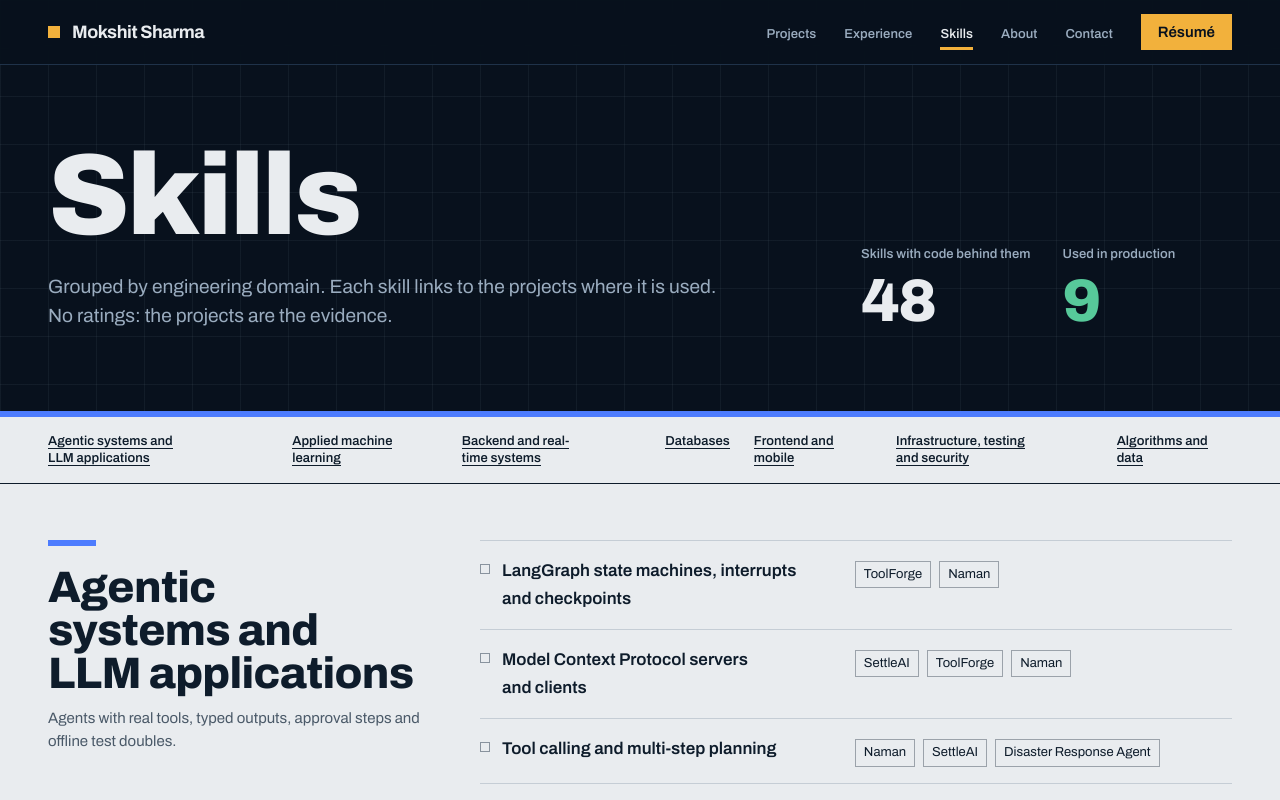
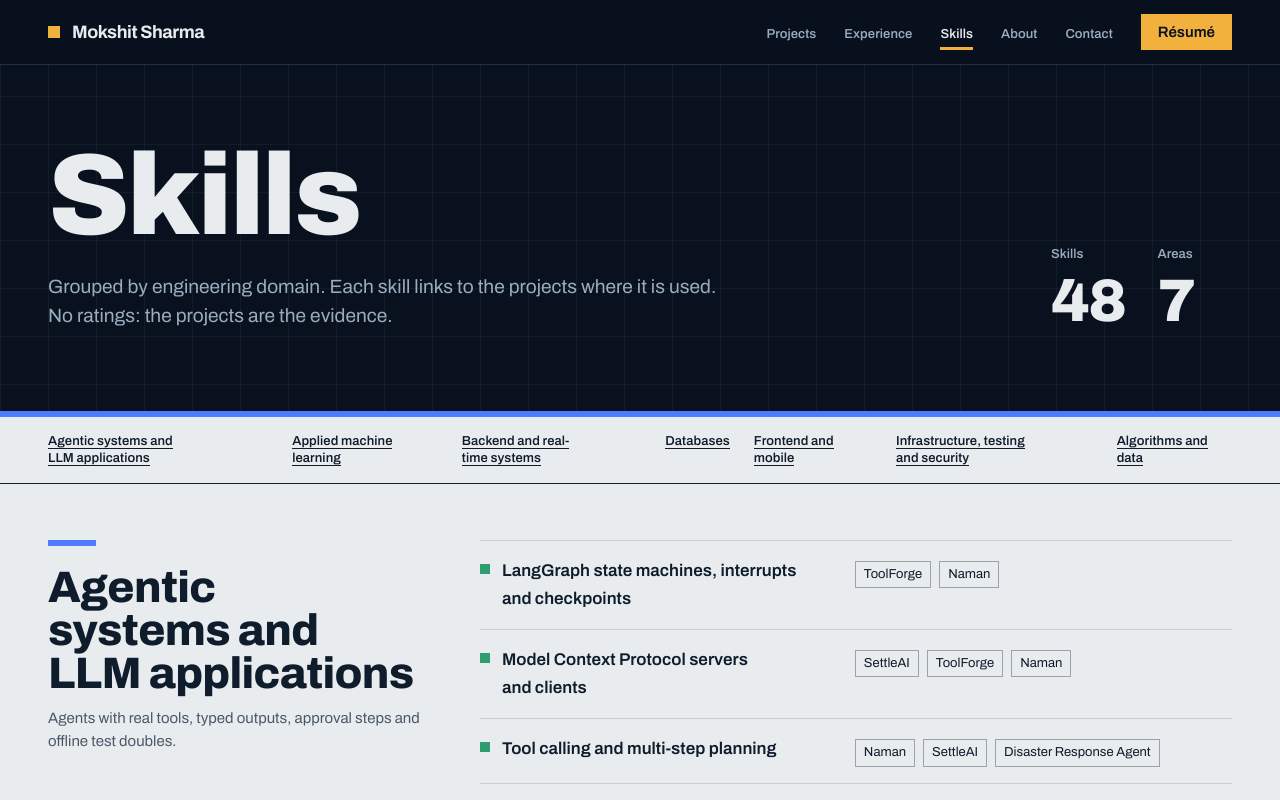
Before and after one commit to Mokshitsharma/Portfolio, a React (Vite) app: page /skills in a window 1280 px wide. Shown: the top 800 px of the page. Built offline with nearby package versions, Linux system fonts and the light colour scheme.

Commit message:
Skills: one marker for every skill, no production split

```diff
--- a/src/data/skills.ts
+++ b/src/data/skills.ts
@@ -1,6 +1,6 @@
 import type { SkillGroup } from './types';
 
-// Only skills with working code behind them. `production` marks use in a system with real users (Movigo).
+// Every skill links to the projects that use it.
 export const skillGroups: SkillGroup[] = [
   {
     id: 'agents',
@@ -39,14 +39,14 @@ export const skillGroups: SkillGroup[] = [
     title: 'Backend and real-time systems',
     intro: 'APIs that handle money, races and restarts.',
     skills: [
-      { name: 'Node.js and Express', production: true, projects: ['movigo', 'hyperlocal-marketplace', 'refera', 'voicedesk', 'dociq'] },
+      { name: 'Node.js and Express', projects: ['movigo', 'hyperlocal-marketplace', 'refera', 'voicedesk', 'dociq'] },
       { name: 'Python and FastAPI', projects: ['cricxai', 'sensei-ai', 'ai-business-analytics'] },
       { name: 'TypeScript', projects: ['settleai', 'refera', 'hyperlocal-marketplace', 'fieldops-ai'] },
-      { name: 'Concurrency-safe writes and state machines', production: true, projects: ['movigo', 'hyperlocal-marketplace', 'refera'] },
-      { name: 'Pusher, WebSockets and Socket.io', production: true, projects: ['movigo', 'voicedesk', 'hyperlocal-marketplace'] },
-      { name: 'Payments and webhooks: Razorpay, PayPal', production: true, projects: ['movigo', 'settleai'] },
+      { name: 'Concurrency-safe writes and state machines', projects: ['movigo', 'hyperlocal-marketplace', 'refera'] },
+      { name: 'Pusher, WebSockets and Socket.io', projects: ['movigo', 'voicedesk', 'hyperlocal-marketplace'] },
+      { name: 'Payments and webhooks: Razorpay, PayPal', projects: ['movigo', 'settleai'] },
       { name: 'Ledgers, idempotency and signed receipts', projects: ['settleai', 'refera'] },
-      { name: 'Scheduled jobs and background queues', production: true, projects: ['movigo', 'dociq'] },
+      { name: 'Scheduled jobs and background queues', projects: ['movigo', 'dociq'] },
     ],
   },
   {
@@ -54,7 +54,7 @@ export const skillGroups: SkillGroup[] = [
     title: 'Databases',
     intro: '',
     skills: [
-      { name: 'MongoDB with geospatial queries', production: true, projects: ['movigo', 'voicedesk', 'dociq'] },
+      { name: 'MongoDB with geospatial queries', projects: ['movigo', 'voicedesk', 'dociq'] },
       { name: 'PostgreSQL with Prisma and Drizzle', projects: ['settleai', 'refera', 'hyperlocal-marketplace'] },
       { name: 'Supabase with row-level security', projects: ['dairy-collection-manager'] },
       { name: 'MariaDB with Sequelize', projects: ['fieldops-ai'] },
@@ -67,8 +67,8 @@ export const skillGroups: SkillGroup[] = [
     title: 'Frontend and mobile',
     intro: '',
     skills: [
-      { name: 'Flutter, including Android background services', production: true, projects: ['movigo', 'fieldops-ai'] },
-      { name: 'Play Store and App Store releases', production: true, projects: ['movigo'] },
+      { name: 'Flutter, including Android background services', projects: ['movigo', 'fieldops-ai'] },
+      { name: 'Play Store and App Store releases', projects: ['movigo'] },
       { name: 'React and Next.js', projects: ['settleai', 'hyperlocal-marketplace', 'refera', 'dociq', 'portfolio'] },
       { name: 'React Native with Expo', projects: ['refera'] },
       { name: 'Tailwind CSS', projects: ['portfolio', 'settleai', 'community-platform'] },
@@ -79,7 +79,7 @@ export const skillGroups: SkillGroup[] = [
     title: 'Infrastructure, testing and security',
     intro: '',
     skills: [
-      { name: 'Mobile CI with Codemagic', production: true, projects: ['movigo'] },
+      { name: 'Mobile CI with Codemagic', projects: ['movigo'] },
       { name: 'Docker and GitHub Actions', projects: ['toolforge', 'cricxai', 'dociq'] },
       { name: 'Vercel and serverless functions', projects: ['portfolio', 'dairy-collection-manager'] },
       { name: 'pytest, Vitest, JUnit, Playwright', projects: ['naman', 'settleai', 'routecore', 'refera'] },
--- a/src/data/types.ts
+++ b/src/data/types.ts
@@ -108,7 +108,6 @@ export interface Role {
 
 export interface Skill {
   name: string;
-  production?: boolean; // used in a system with real users
   projects: string[]; // project slugs that show it
 }
 
--- a/src/pages/Home.tsx
+++ b/src/pages/Home.tsx
@@ -289,7 +289,7 @@ function Career() {
 function Credentials() {
   return (
     <Chapter id="credentials" title="What I work with" wide>
-      <p className="ui mt-4 text-haze">Only skills with working code behind them. A filled square marks use in production at Movigo.</p>
+      <p className="ui mt-4 text-haze">Each one is backed by projects I have built; the Skills page links every skill to its projects.</p>
       <div className="mt-10 grid gap-x-10 gap-y-8 sm:grid-cols-2">
         {skillGroups.slice(0, 6).map((g) => (
           <div key={g.id} className="border-t border-kerb pt-4">
@@ -297,8 +297,8 @@ function Credentials() {
             <ul className="ui mt-3 space-y-1.5 text-paper">
               {g.skills.slice(0, 4).map((s) => (
                 <li key={s.name} className="flex items-start gap-2.5">
-                  <span className={`mt-[0.45rem] inline-block h-2 w-2 shrink-0 ${s.production ? 'bg-sodium' : 'border border-haze/70'}`} aria-hidden />
-                  <span>{s.name}{s.production && <span className="sr-only"> (used in production)</span>}</span>
+                  <span className="mt-[0.45rem] inline-block h-2 w-2 shrink-0 bg-sodium" aria-hidden />
+                  <span>{s.name}</span>
                 </li>
               ))}
             </ul>
--- a/src/pages/Skills.tsx
+++ b/src/pages/Skills.tsx
@@ -10,7 +10,6 @@ const groupLine: Record<string, Line> = {
 
 export default function Skills() {
   const total = skillGroups.reduce((n, g) => n + g.skills.length, 0);
-  const prod = skillGroups.reduce((n, g) => n + g.skills.filter((s) => s.production).length, 0);
   return (
     <>
       <PageHeader
@@ -18,8 +17,8 @@ export default function Skills() {
         line="signal"
         aside={
           <dl className="grid grid-cols-2 gap-8">
-            <div><dt className="label text-mist">Skills with code behind them</dt><dd className="display mt-2 text-6xl">{total}</dd></div>
-            <div><dt className="label text-mist">Used in production</dt><dd className="display mt-2 text-6xl text-field-light">{prod}</dd></div>
+            <div><dt className="label text-mist">Skills</dt><dd className="display mt-2 text-6xl">{total}</dd></div>
+            <div><dt className="label text-mist">Areas</dt><dd className="display mt-2 text-6xl">{skillGroups.length}</dd></div>
           </dl>
         }
       >
@@ -46,8 +45,8 @@ export default function Skills() {
                 {g.skills.map((s) => (
                   <li key={s.name} className="grid gap-3 py-4 md:grid-cols-[minmax(0,1fr)_minmax(0,1.1fr)] md:gap-8">
                     <p className="flex items-start gap-3 font-sans text-[1.0625rem] font-semibold">
-                      <span className={`mt-[0.45rem] inline-block h-2.5 w-2.5 shrink-0 ${s.production ? 'bg-field' : 'border border-graphite/60'}`} aria-hidden />
-                      <span>{s.name}{s.production && <span className="label ml-2 font-normal text-clear">production</span>}</span>
+                      <span className="mt-[0.45rem] inline-block h-2.5 w-2.5 shrink-0 bg-field" aria-hidden />
+                      <span>{s.name}</span>
                     </p>
                     <ul className="flex flex-wrap gap-2">
                       {s.projects.map((slug) => {
```
